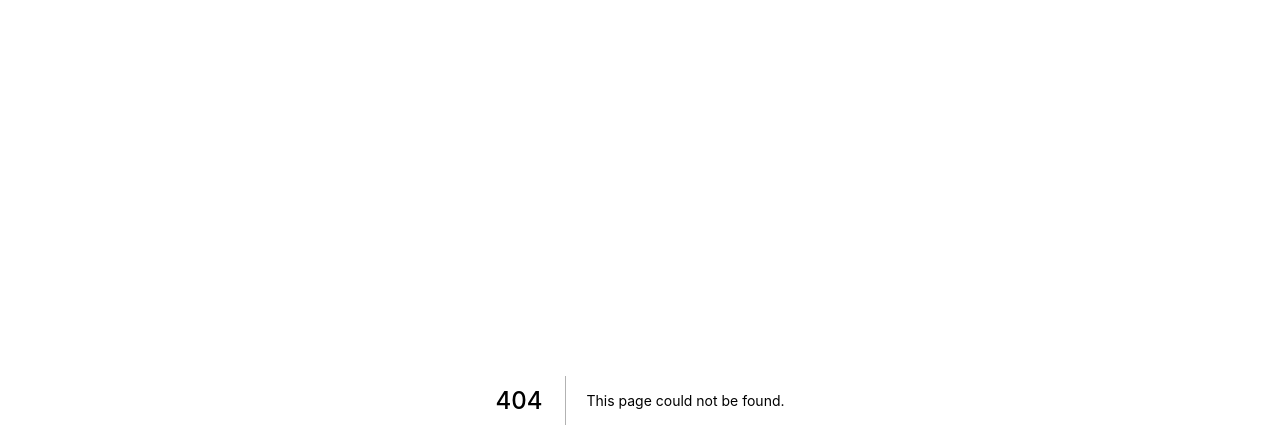
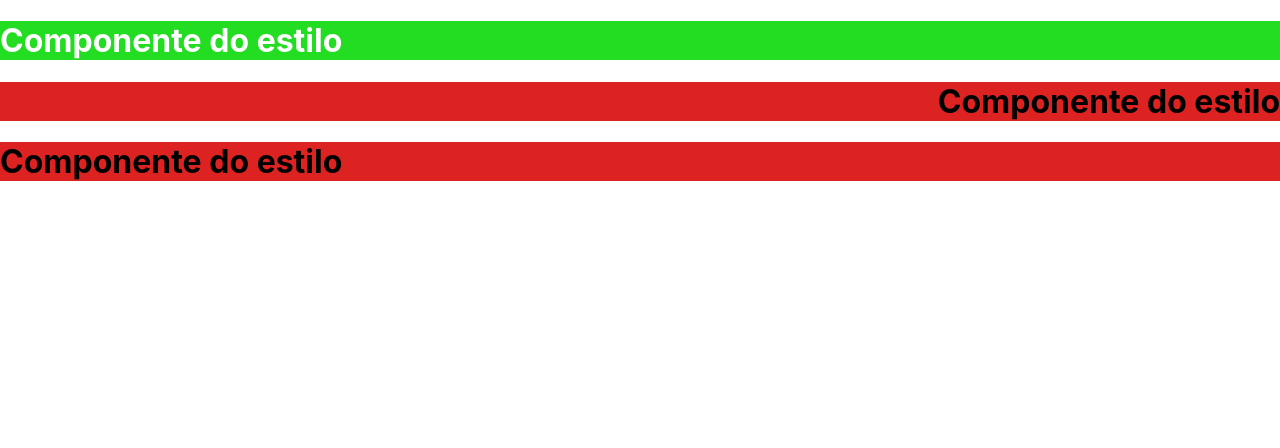
Before and after one commit to alexsandroferreira/next-js, a Next.js app: page /css/usandoEstilo in a window 1280 px wide. Before the commit this address had no page. Shown: the top 448 px of the page. Built offline with nearby package versions, Linux system fonts and the light colour scheme.

Commit message:
component Estilo

```diff
--- /dev/null
+++ b/components/Estilo.jsx
@@ -0,0 +1,11 @@
+export default function Estilo(props){
+return(
+    <div style={{
+        backgroundColor: props.numero >= 0 ? "#2D2": "#D22",
+        textAlign: props.direita ? "right" : "left",
+        color: props.color
+        }}>
+        <h1>Componente do estilo</h1>
+    </div>
+)
+}
--- /dev/null
+++ b/pages/css/usandoEstilo.jsx
@@ -0,0 +1,9 @@
+import Estilo from "../../components/Estilo";
+
+export default function usandoEstilo() {
+    return  <div>
+        <Estilo numero={2} color="#FFF"/>
+        <Estilo direita/>
+        <Estilo numero={-1}/>
+    </div>
+}
```
